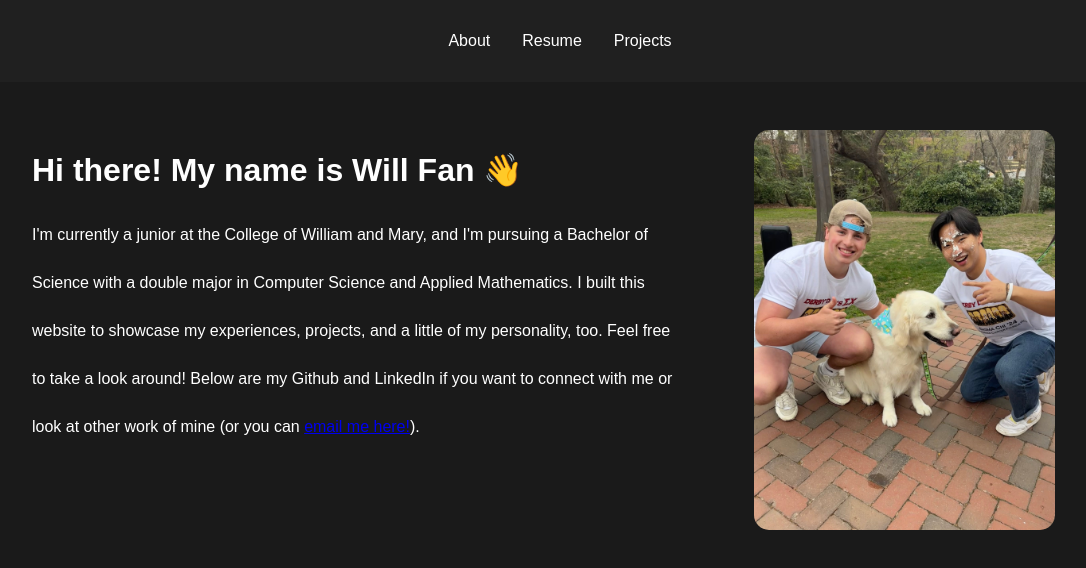
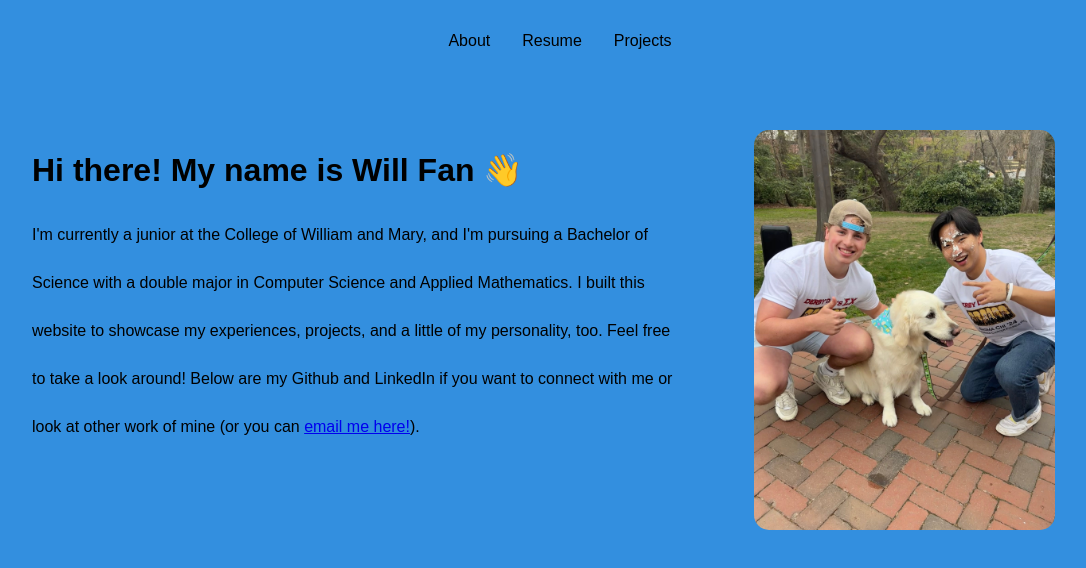
Before and after one commit to squilliam34/website, a React app: page / in a window 1280 px wide. Shown: the top 568 px of the page, without its empty margins (80-1166 px from the left). Built offline with nearby package versions, Linux system fonts and the light colour scheme; the HTML template or start-up script is replaced by a standard one.

Commit message:
changing of colors and fonts

```diff
--- a/about.html
+++ b/about.html
@@ -5,7 +5,7 @@
     <meta name="viewport" content="width=device-width, initial-scale=1.0">
     <title>Will Fan | About</title>
     <link rel="stylesheet" href="./src/css/styles.css">
-
+    <link href="https://fonts.googleapis.com/css2?family=Bebas+Neue&display=swap" rel="stylesheet">
     <link rel="stylesheet" href="https://cdnjs.cloudflare.com/ajax/libs/font-awesome/6.0.0-beta3/css/all.min.css">
 </head>
 <body>
--- a/src/css/styles.css
+++ b/src/css/styles.css
@@ -4,8 +4,8 @@
 }
 
 header {
-    background-color: #202020;
-    color: #fff;
+    background-color: #338fdf;
+    color: black;
     padding: 1rem 0;
     text-align: center;
 }
@@ -21,14 +21,14 @@
 }
 
 nav ul li a {
-    color: #fff;
+    color: black;
     text-decoration: none;
 }
 
 body {
-    background-color: #1a1a1a;
-    color: #fff;
-    font-family: Arial, sans-serif;
+    background-color: #338fdf;
+    color: black;
+    font-family: 'Bebas Neue', sans-serif;
     margin: 0;
     padding: 0;
 }
@@ -98,7 +98,7 @@
 .linkedin {
     display: inline-block;
     margin-right: 1rem;
-    color: #0894df;
+    color: #df9b08;
     text-decoration: none;
     font-size: 1.5rem;
 }
```
